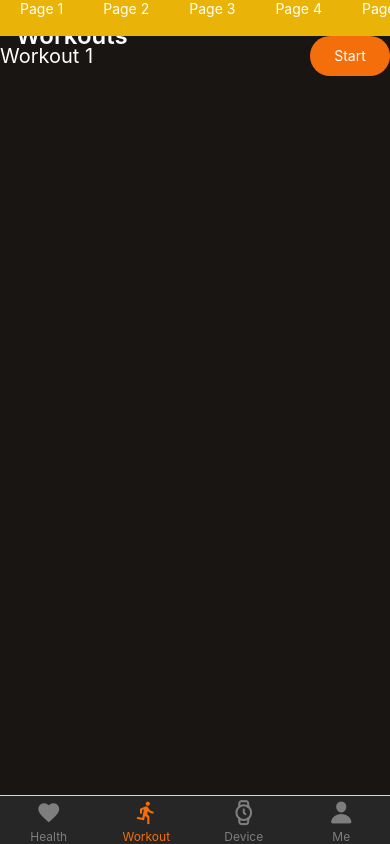
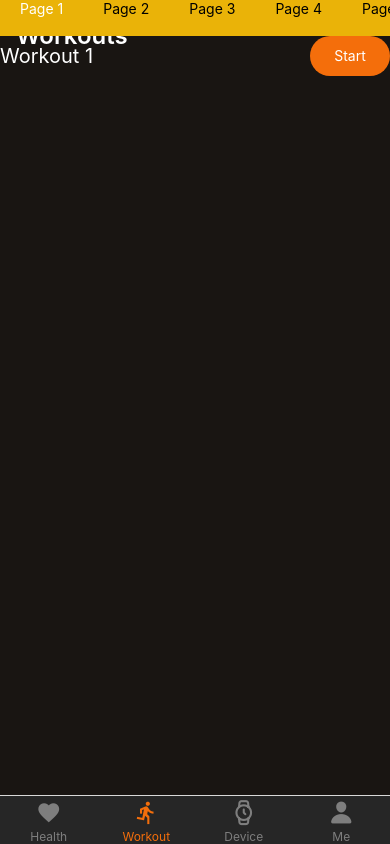
Before and after one commit to KofiAckah/My-Health-App, a React Native app: screen /Workout in a window 390 px wide. Built offline with nearby package versions, Linux system fonts and the light colour scheme.

Commit message:
Create all my components in the workout page

```diff
--- a/src/TabScreen/Workout.js
+++ b/src/TabScreen/Workout.js
@@ -4,33 +4,50 @@ import {
   FlatList,
   TouchableOpacity,
   useWindowDimensions,
-  ScrollView,
 } from "react-native";
-import React, { useState } from "react";
+import React, { useState, useRef } from "react";
 import HeadName from "../Components/HeadName";
 import { useNavigation } from "@react-navigation/native";
 
 const Workout = () => {
+  const navigation = useNavigation();
   const check = [1, 2, 3, 4, 5, 6];
-  const [txtColor, setTxtColor] = useState(true);
+  const flatListRef = useRef(null);
+  const [currentVisibleIndex, setCurrentVisibleIndex] = useState(0);
+  const [txtColor, setTxtColor] = useState(1);
 
-  function handleColor() {
-    setTxtColor(!txtColor);
-    // setTxtColor((!prevState) = !prevState, console.log(txtColor));
+  function handleColor(pageNumber) {
+    setTxtColor(pageNumber);
+    flatListRef.current.scrollToIndex({
+      animated: true,
+      index: pageNumber - 1,
+    });
   }
+  const { width } = useWindowDimensions();
 
-  const { width } = useWindowDimensions();
+  const handleFlatListScroll = (event) => {
+    const { contentOffset } = event.nativeEvent;
+    const index = Math.round(contentOffset.x / width);
+    setCurrentVisibleIndex(index);
+    setTxtColor(index + 1);
+  };
 
   return (
     <View className="flex-1 bg-primary-100">
       <HeadName title="Workouts" />
-
       <FlatList
         className="bg-yellow-500 flex-[0.05]"
         data={check}
         renderItem={(items) => (
-          <TouchableOpacity onPress={handleColor} className="mx-5">
-            <Text className={`text-${txtColor ? "white" : "red-500"}`}>
+          <TouchableOpacity
+            onPress={() => handleColor(items.item)}
+            className="mx-5"
+          >
+            <Text
+              className={`text-${
+                items.item === txtColor ? "white" : "primary-200"
+              }`}
+            >
               Page {items.item}
             </Text>
           </TouchableOpacity>
@@ -38,6 +55,7 @@ const Workout = () => {
         horizontal
       />
       <FlatList
+        ref={flatListRef}
         data={check}
         renderItem={(items) => (
           <View
@@ -52,17 +70,10 @@ const Workout = () => {
         )}
         horizontal
         pagingEnabled
+        onScroll={handleFlatListScroll}
       />
     </View>
   );
 };
 
 export default Workout;
-
-{
-  /* <ScrollView horizontal={true} className="bg-green-500 flex-[0.1]">
-        {check.map((item) => (
-          <Text className="text-white mx-5">S Page{item}</Text>
-        ))}
-      </ScrollView> */
-}
```
